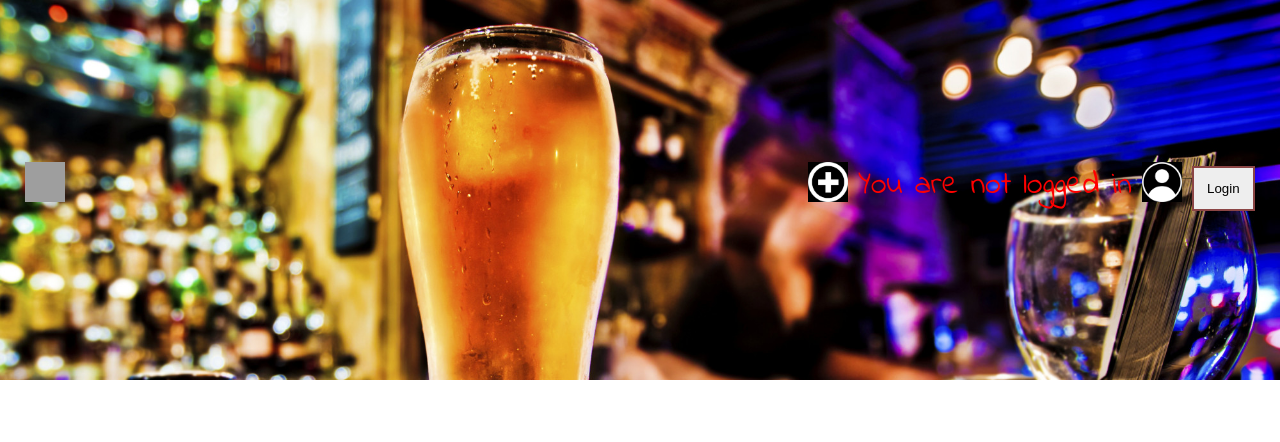
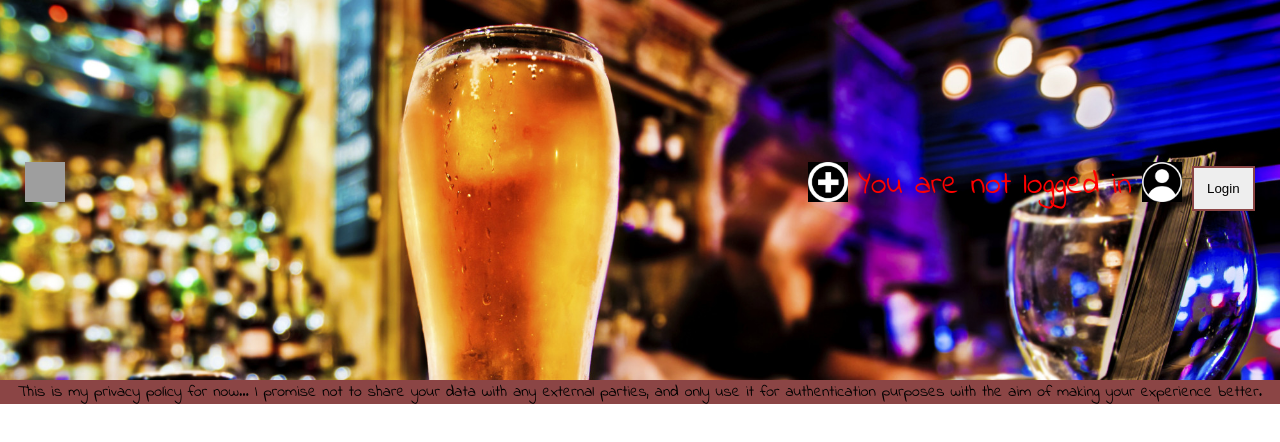
Before and after one commit to sindrefl/cocktailrepo, a React (Create React App) app in the folder frontend/: page /privacy in a window 1280 px wide. Shown: the top 442 px of the page. Built offline with nearby package versions, Linux system fonts and the light colour scheme; no server answers; grey boxes are pictures that could not be loaded.

Commit message:
add privacy policy

```diff
--- a/frontend/src/Containers/Main.jsx
+++ b/frontend/src/Containers/Main.jsx
@@ -12,6 +12,7 @@ import {ACCESS_TOKEN} from '../constants'
 import PrivateRoute from '../Components/PrivateRoute'
 import Login from '../Components/Modals/login/Login'
 import OAuth2RedirectHandler from '../user/oauth2/OAuth2RedirectHandler'
+import Privacy from './Privacy';
 
 class Main extends Component {
     constructor(props) {
@@ -119,6 +120,7 @@ class Main extends Component {
                             <PrivateRoute path="/home/bar" authenticated={this.state.authenticated} loaded={this.state.loading} currentUser={this.state.currentUser} component={MyBarPage}/>
                             <Route path="/login" render={(props) => <Login authenticated={this.state.authenticated} {...props} />} />
                             <Route path="/oauth2/redirect" render={() => <OAuth2RedirectHandler/>}></Route>
+                            <Route path="/privacy" render={() => <Privacy/>}/>
                         </Switch>
 
                     </div>
--- /dev/null
+++ b/frontend/src/Containers/Privacy.jsx
@@ -0,0 +1,10 @@
+import React, {Component} from 'react';
+
+
+const Privacy = () => (
+    <div>
+        This is my privacy policy for now... I promise not to share your data with any external parties, and only use it for authentication purposes with the aim of making your experience better.
+    </div>
+);
+
+export default Privacy;
```
